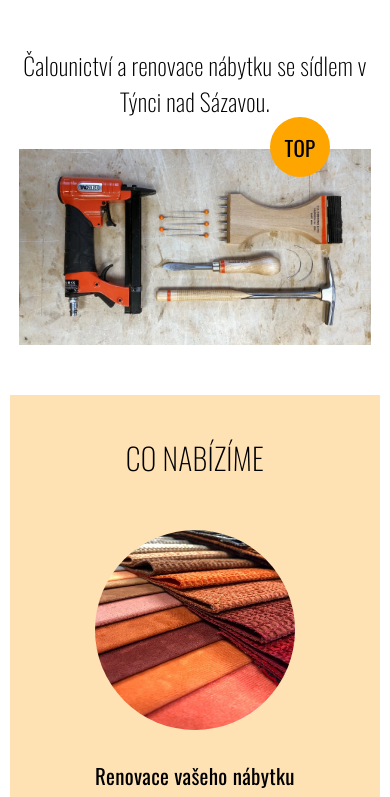
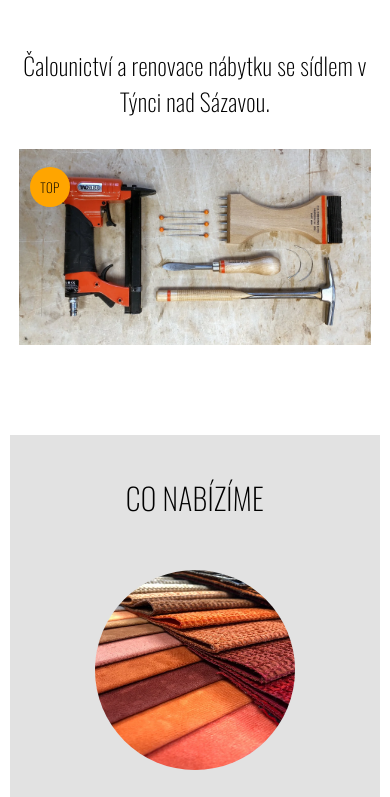
Before and after one commit to flowtonow/futurniture-scroll, a plain HTML site: page index.html in a window 390 px wide. Shown: the part 607-1404 px from the top of the page. Drawn offline with nearby package versions, Linux system fonts and the light colour scheme.

Commit message:
Add files via upload

```diff
--- a/index.html
+++ b/index.html
@@ -122,19 +122,26 @@
                         <img src="galerie/fotka2.jpg">
                         <img src="galerie/fotka3.jpg">
                         <img src="galerie/fotka4.jpg">
+                        <img src="galerie/fotka13.jpg">
+                        <img src="galerie/fotka16.jpg">
                     </div>
                     <div class="galerie-column">
                         <img src="galerie/fotka5.jpg">
                         <img src="galerie/fotka6.jpg">
                         <img src="galerie/fotka7.jpg">
                         <img src="galerie/fotka8.jpg">
+                        <img src="galerie/fotka14.jpg">
+                        <img src="galerie/fotka17.jpg">
                     </div>
                     <div class="galerie-column">
                         <img src="galerie/fotka9.jpg">
                         <img src="galerie/fotka10.jpg">
                         <img src="galerie/fotka11.jpg">
                         <img src="galerie/fotka12.jpg">
+                        <img src="galerie/fotka15.jpg">
+                        <img src="galerie/fotka18.jpg">
                     </div>
+
                 </div>
         </section>
 
--- a/styles.css
+++ b/styles.css
@@ -98,9 +98,7 @@ body {
 .top {
     color: rgb(0, 0, 0);
     width: 6rem;
-
-
-
+    font-weight: 200;
 }
 
 .top-button:hover {
@@ -171,10 +169,15 @@ a:hover {
 
 
 .orange {
-    background-color:rgb(255, 226, 180);
-    padding-top: 6rem;
+    background-color:rgb(226, 226, 226);
+    padding-top: 3rem;
     padding-bottom: 6rem;
     margin-top: 4rem;
+    margin-bottom: 8rem;
+}
+
+.white {
+    margin-bottom: 8rem;
 }
 
 .sluzba-container {
@@ -318,7 +321,7 @@ a:hover {
     display: flex;
     flex-direction: column;
     align-items: center;
-    background-color: rgb(255, 226, 180);
+    background-color: rgb(226, 226, 226);
     padding-top: 4rem;
     padding-bottom: 4rem;
 }
@@ -421,8 +424,16 @@ a:hover {
 
     .top-button {
         position: fixed;
-        right: 6rem;
-        bottom: 6rem;
+        left: 3rem;
+        bottom: 3rem;
+        width: 4rem;
+        height: 4rem;
+        display: flex;
+        align-items: center;
+    }
+
+    .top {
+        font-size: 1.3rem;
 
     }
 
```
